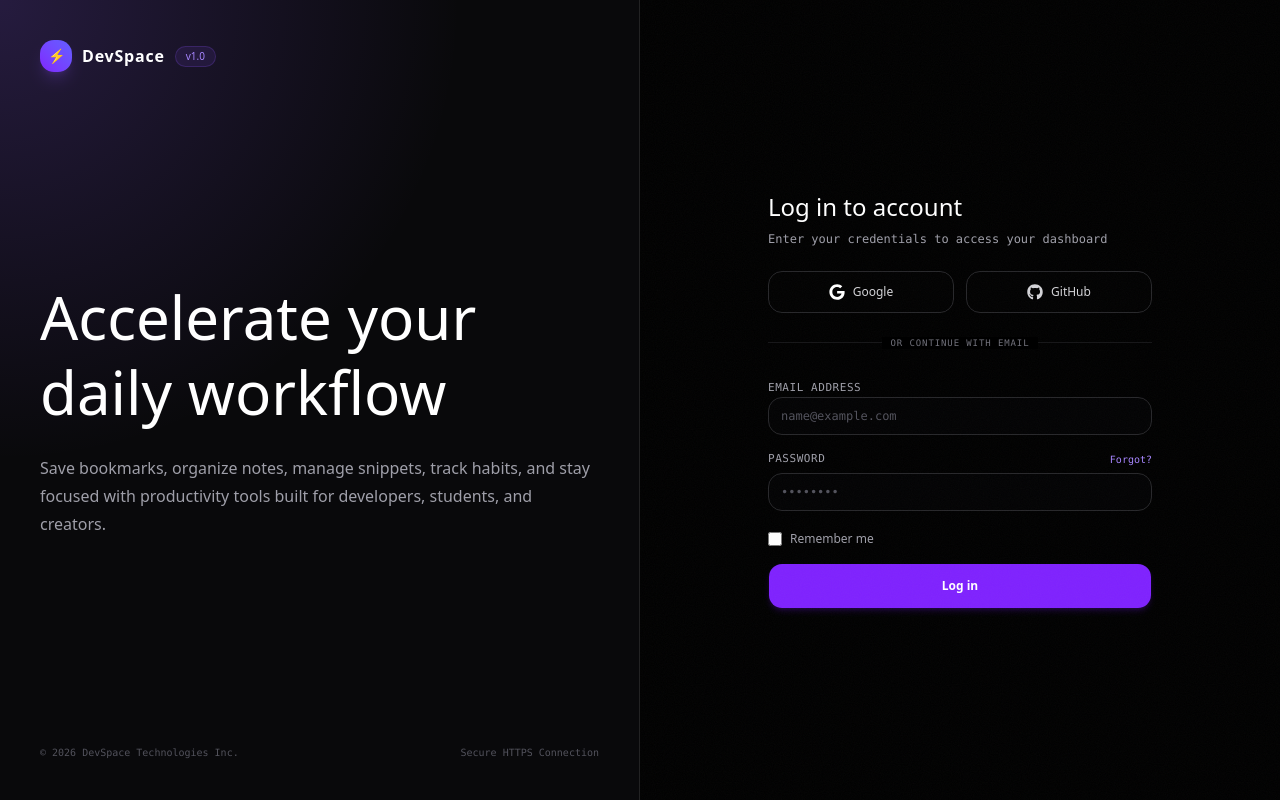
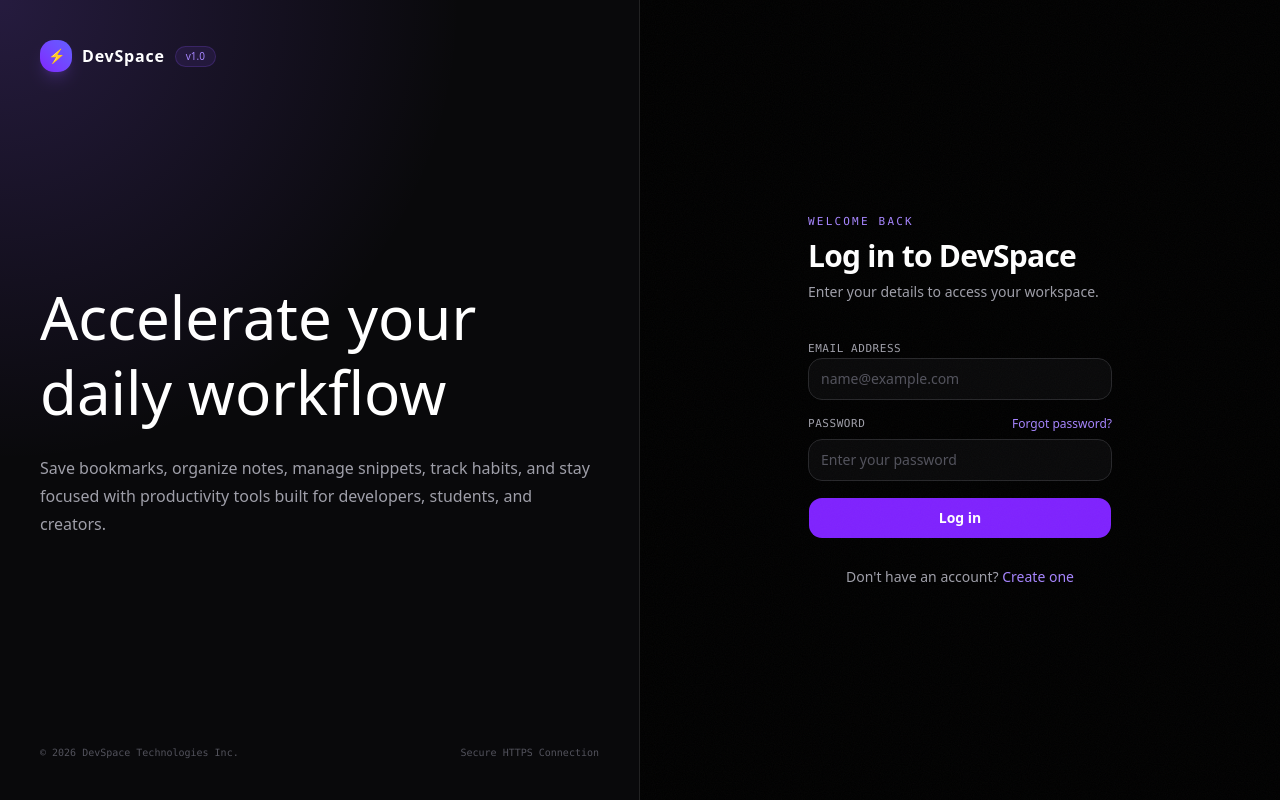
Before and after one commit to codezenashish/ryuk, a Next.js app: page /login in a window 1280 px wide. Built offline with nearby package versions, Linux system fonts and the light colour scheme.

Commit message:
fix: refactor LoginForm component for improved structure and error handling

```diff
--- a/src/features/auth/components/login-form.tsx
+++ b/src/features/auth/components/login-form.tsx
@@ -1,121 +1,109 @@
 "use client";
-import * as React from "react";
+
+import Link from "next/link";
+import { useRouter } from "next/navigation";
+import { type FormEvent, useState } from "react";
 import { Button } from "@/components/ui/button";
-import { FaGoogle, FaGithub } from "react-icons/fa6";
+import { authClient } from "@/lib/auth-client";
 
 export default function LoginForm() {
+  const router = useRouter();
+  const [email, setEmail] = useState("");
+  const [password, setPassword] = useState("");
+  const [errorMessage, setErrorMessage] = useState<string | null>(null);
+  const [isSubmitting, setIsSubmitting] = useState(false);
+
+  async function handleLogin(event: FormEvent<HTMLFormElement>) {
+    event.preventDefault();
+    setErrorMessage(null);
+    setIsSubmitting(true);
+
+    try {
+      const { error } = await authClient.signIn.email({ email, password });
+
+      if (error) {
+        setErrorMessage(error.message || "Unable to sign in. Please try again.");
+        return;
+      }
+
+      router.push("/dashboard");
+      router.refresh();
+    } catch {
+      setErrorMessage("Unable to sign in. Please check your connection and try again.");
+    } finally {
+      setIsSubmitting(false);
+    }
+  }
+
   return (
-    <div className="flex w-full items-center justify-center p-6 sm:p-10">
-      <div className="w-full max-w-sm space-y-6">
-        {/* Header */}
-        <div className="space-y-2 text-center md:text-left">
-          <h1 className="font-sans text-2xl text-white">Log in to account</h1>
-          <p className="font-mono text-xs text-zinc-400">
-            Enter your credentials to access your dashboard
+    <div className="w-full max-w-sm p-6 sm:p-10">
+      <div className="space-y-2">
+        <p className="font-mono text-[11px] font-medium tracking-[0.2em] text-violet-400 uppercase">
+          Welcome back
+        </p>
+        <h1 className="text-3xl font-semibold tracking-tight text-white">
+          Log in to DevSpace
+        </h1>
+        <p className="text-sm text-zinc-400">
+          Enter your details to access your workspace.
         </p>
       </div>
 
-        {/* Social Buttons */}
-        <div className="grid grid-cols-2 gap-3">
-          <Button
-            variant="outline"
-            className="w-full cursor-pointer gap-2 rounded-xl border-zinc-800 bg-zinc-900/10 py-5 font-sans text-xs text-zinc-300 transition-all hover:bg-zinc-800/40 hover:text-white active:scale-[0.98]"
-            type="button"
-          >
-            <FaGoogle className="h-4 w-4 text-white" />
-            Google
-          </Button>
-          <Button
-            variant="outline"
-            className="w-full cursor-pointer gap-2 rounded-xl border-zinc-800 bg-zinc-900/10 py-5 font-sans text-xs text-zinc-300 transition-all hover:bg-zinc-800/40 hover:text-white active:scale-[0.98]"
-            type="button"
-          >
-            <FaGithub className="h-4 w-4" />
-            GitHub
-          </Button>
-        </div>
-
-        {/* Divider */}
-        <div className="relative">
-          <div className="absolute inset-0 flex items-center">
-            <span className="w-full border-t border-zinc-800/60" />
-          </div>
-          <div className="relative flex justify-center text-xs uppercase">
-            <span className="bg-black px-2 font-mono text-[9px] tracking-widest text-zinc-500">
-              OR CONTINUE WITH EMAIL
-            </span>
-          </div>
-        </div>
-
-        {/* Form Inputs */}
-        <form className="space-y-4">
+      <form onSubmit={handleLogin} className="mt-8 space-y-4">
         <div className="space-y-1.5">
-            <label
-              htmlFor="email"
-              className="font-mono text-[11px] font-medium tracking-wider text-zinc-400 uppercase"
-            >
-              Email Address
+          <label htmlFor="email" className="font-mono text-[11px] font-medium tracking-wider text-zinc-400 uppercase">
+            Email address
           </label>
           <input
             id="email"
-              name="email"
             type="email"
-              autoComplete="username"
+            autoComplete="email"
+            value={email}
+            onChange={(event) => setEmail(event.target.value)}
             required
             placeholder="name@example.com"
-              className="w-full rounded-xl border border-zinc-800 bg-zinc-900/15 px-3 py-2.5 font-mono text-xs text-white placeholder-zinc-600 transition-colors outline-none focus:border-violet-500/50 focus:ring-1 focus:ring-violet-500/20"
+            className="w-full rounded-xl border border-zinc-800 bg-zinc-900/40 px-3 py-2.5 text-sm text-white placeholder:text-zinc-600 outline-none transition focus:border-violet-500/60 focus:ring-2 focus:ring-violet-500/20"
           />
         </div>
 
         <div className="space-y-1.5">
           <div className="flex items-center justify-between">
-              <label
-                htmlFor="password"
-                className="font-mono text-[11px] font-medium tracking-wider text-zinc-400 uppercase"
-              >
+            <label htmlFor="password" className="font-mono text-[11px] font-medium tracking-wider text-zinc-400 uppercase">
               Password
             </label>
-              <a
-                href="#forgot"
-                className="font-mono text-[10px] text-violet-400 transition-colors hover:text-violet-300 hover:underline"
-              >
-                Forgot?
-              </a>
+            <Link href="/forgot-password" className="text-xs text-violet-400 transition hover:text-violet-300 hover:underline">
+              Forgot password?
+            </Link>
           </div>
           <input
             id="password"
-              name="password"
             type="password"
             autoComplete="current-password"
+            value={password}
+            onChange={(event) => setPassword(event.target.value)}
             required
-              placeholder="••••••••"
-              className="w-full rounded-xl border border-zinc-800 bg-zinc-900/15 px-3 py-2.5 font-mono text-xs text-white placeholder-zinc-600 transition-colors outline-none focus:border-violet-500/50 focus:ring-1 focus:ring-violet-500/20"
+            placeholder="Enter your password"
+            className="w-full rounded-xl border border-zinc-800 bg-zinc-900/40 px-3 py-2.5 text-sm text-white placeholder:text-zinc-600 outline-none transition focus:border-violet-500/60 focus:ring-2 focus:ring-violet-500/20"
           />
         </div>
 
-          {/* Remember Me */}
-          <div className="flex items-center space-x-2 pt-1">
-            <input
-              type="checkbox"
-              id="remember"
-              className="h-3.5 w-3.5 cursor-pointer rounded border-zinc-800 bg-zinc-900/10 text-violet-600 accent-violet-500 focus:ring-0"
-            />
-            <label
-              htmlFor="remember"
-              className="cursor-pointer font-sans text-xs text-zinc-400 select-none"
-            >
-              Remember me
-            </label>
-          </div>
+        {errorMessage && (
+          <p role="alert" className="rounded-lg border border-red-500/20 bg-red-500/10 px-3 py-2 text-sm text-red-300">
+            {errorMessage}
+          </p>
+        )}
 
-          <Button
-            type="submit"
-            className="w-full cursor-pointer rounded-xl bg-violet-600 py-5.5 font-sans text-xs font-semibold text-white shadow-md shadow-violet-600/15 transition-all hover:bg-violet-500 hover:shadow-violet-600/25 active:scale-[0.98]"
-          >
-            Log in
+        <Button type="submit" disabled={isSubmitting} className="w-full rounded-xl bg-violet-600 py-5 font-semibold text-white hover:bg-violet-500 disabled:cursor-not-allowed disabled:opacity-60">
+          {isSubmitting ? "Logging in..." : "Log in"}
         </Button>
       </form>
-      </div>
+
+      <p className="mt-7 text-center text-sm text-zinc-400">
+        Don&apos;t have an account?{" "}
+        <Link href="/signup" className="font-medium text-violet-400 transition hover:text-violet-300 hover:underline">
+          Create one
+        </Link>
+      </p>
     </div>
   );
 }
```
Lines whose indentation alone changed are shown as unchanged.
